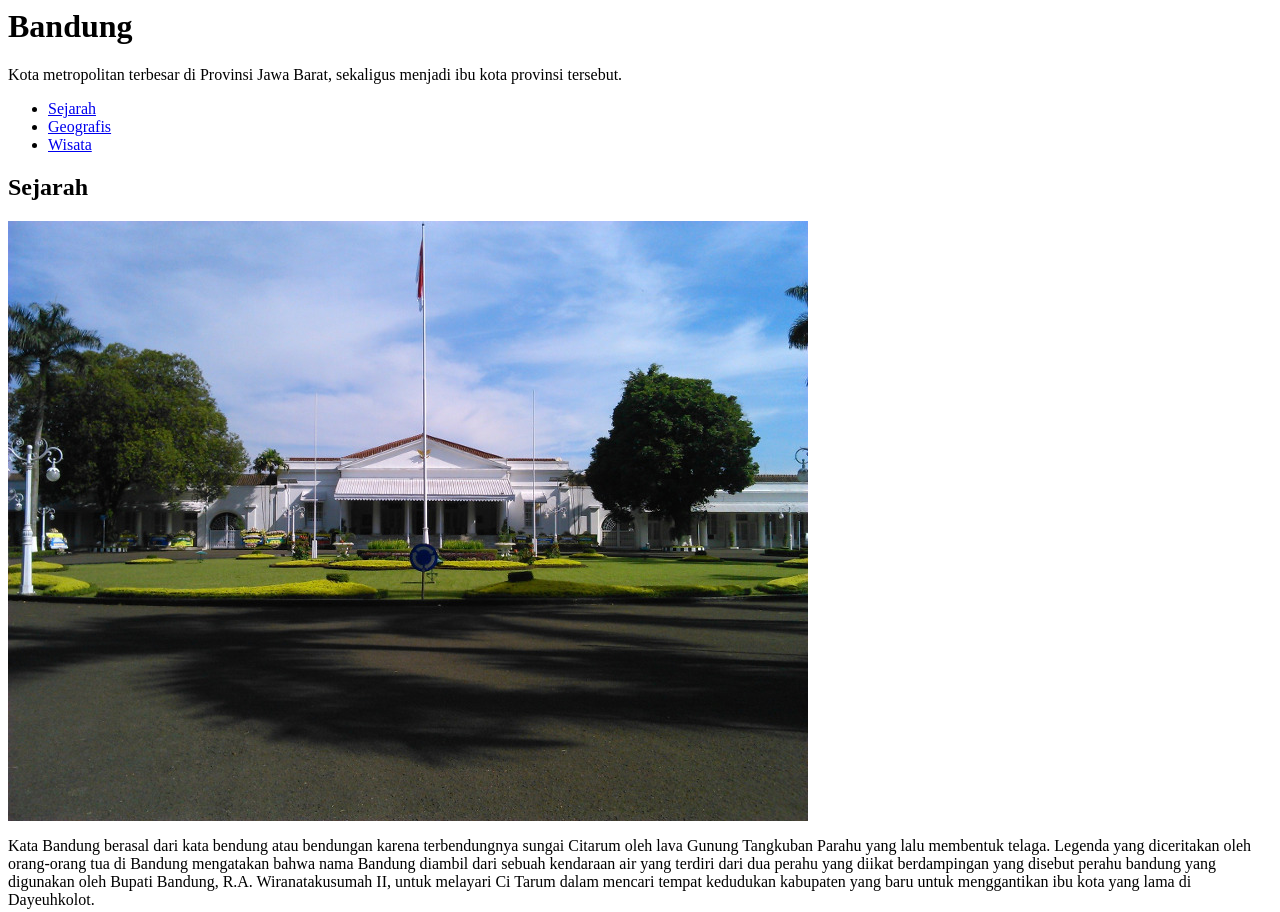
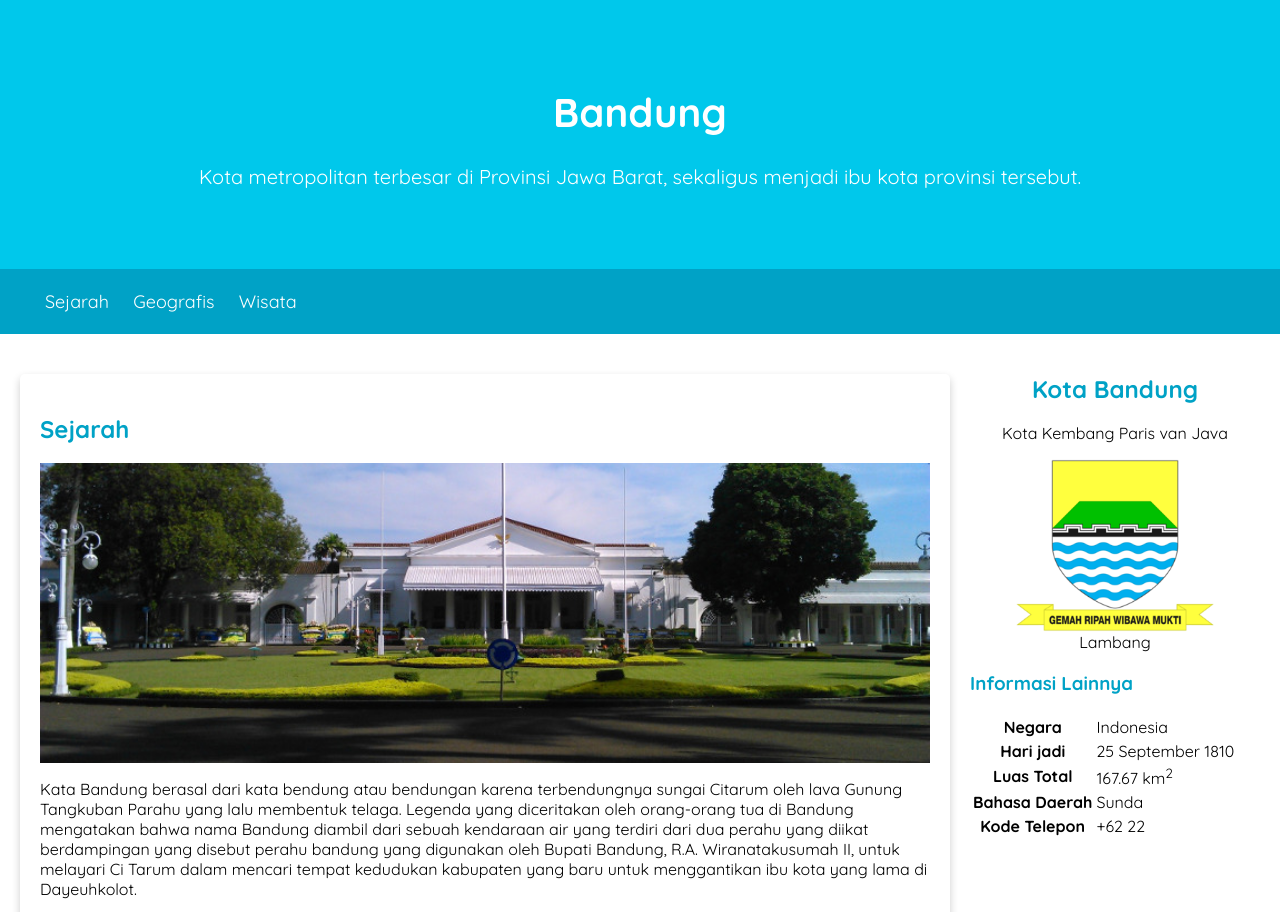
Before and after one commit to sofim204/belajar_dasar_pemrograman_web_dicoding, a plain HTML site: page index.html in a window 1280 px wide. Shown: the top 912 px of the page. Drawn offline with Linux system fonts and the light colour scheme.

Commit message:
deep in css

```diff
--- /dev/null
+++ b/assets/styles/styles.css
@@ -0,0 +1,107 @@
+* {
+    box-sizing: border-box;
+}
+
+body {
+    font-family: 'Quicksand', sans-serif;
+    margin: 0;
+    padding: 0;
+}
+
+h2, h3 {
+    color: #00a2c6;
+}
+
+footer {
+    padding: 20px;
+    color: white;
+    background-color: #00a2c6;
+    text-align: center;
+    font-weight: bold;
+}
+
+nav a {
+    font-size: 18px;
+    font-weight: 400;
+    text-decoration: none;
+    color: white;
+}
+
+nav a:hover {
+    font-weight: bold;
+}
+
+.profile header {
+    text-align: center;
+}
+
+.featured-image {
+    width: 100%;
+    max-height: 300px;
+    object-fit: cover;
+    object-position: center;
+}
+
+.profile-img {
+    width: 200px;
+}
+
+.card {
+    box-shadow: 0 4px 8px 0 rgba(0, 0, 0, 0.2);
+    border-radius: 5px;
+    padding: 20px;
+    margin-top: 20px;
+}
+
+.jumbotron {
+    font-size: 20px;
+    padding: 60px;
+    background-color: #00c8eb;
+    text-align: center;
+    color: white;
+}
+
+nav li {
+    display: inline;
+    list-style-type: none;
+    margin-right: 20px;
+}
+
+nav {
+    background-color: #00a2c6;
+    padding: 5px;
+    position: sticky;
+    top: 0;
+}
+
+main {
+    padding: 20px;
+    overflow: auto;
+}
+
+#content {
+    float: left;
+    width: 75%;
+}
+
+aside {
+    float: right;
+    width: 25%;
+    padding-left: 20px;
+}
+
+header {
+    display: inline;
+}
+
+/*
+Aturan kode styling akan ditetapkan pada saat ukuran lebar viewport
+maksimal 1000 piksel. Dengan kata lain, styling akan diterapkan
+jika lebar viewport di bawah 1000 piksel.
+*/
+@media screen and (max-width: 1000px) {
+    #content, aside {
+        width: 100%;
+        padding: 0;
+    }
+}
--- a/index.html
+++ b/index.html
@@ -1,14 +1,28 @@
 <html>
     <head>
         <meta charset="utf-8">
+        <meta name="viewport" content="width=device-width, initial-scale=1">
         <title>Halaman Profil Bandung</title>
+
+        <!-- My Own Styles -->
+        <link rel="stylesheet" href="assets/styles/styles.css">
+
+        <!-- Google Fonts -->
+        <link rel="preconnect" href="https://fonts.googleapis.com">
+        <link rel="preconnect" href="https://fonts.gstatic.com" crossorigin>
+        <link
+            href="https://fonts.googleapis.com/css2?family=Quicksand:wght@400;700&display=swap"
+            rel="stylesheet"
+        />
     </head>
     <body>
         <header>
-            <h1>Bandung</h1>
-            <p>
-                Kota metropolitan terbesar di Provinsi Jawa Barat, sekaligus menjadi ibu kota provinsi tersebut.
-            </p>
+            <div class="jumbotron">
+                <h1>Bandung</h1>
+                <p>
+                    Kota metropolitan terbesar di Provinsi Jawa Barat, sekaligus menjadi ibu kota provinsi tersebut.
+                </p>
+            </div>
             <nav>
                 <ul>
                     <li><a href="#sejarah">Sejarah</a></li>
@@ -21,9 +35,9 @@
         <main>
             <!-- Konten artikel -->
             <div id="content">
-                <article id="sejarah">
+                <article id="sejarah" class="card">
                     <h2>Sejarah</h2>
-                    <img src="assets/image/history.jpg" alt="Sejarah" />
+                    <img src="assets/image/history.jpg" class="featured-image" alt="Sejarah" />
                     <p>
                         Kata Bandung berasal dari kata bendung atau bendungan karena terbendungnya sungai Citarum oleh lava Gunung Tangkuban Parahu yang lalu membentuk telaga. Legenda yang diceritakan oleh orang-orang tua di Bandung mengatakan bahwa nama Bandung diambil dari sebuah kendaraan air yang terdiri dari dua perahu yang diikat berdampingan yang disebut perahu bandung yang digunakan oleh Bupati Bandung, R.A. Wiranatakusumah II, untuk melayari Ci Tarum dalam mencari tempat kedudukan kabupaten yang baru untuk menggantikan ibu kota yang lama di Dayeuhkolot.
                     </p>
@@ -33,9 +47,9 @@
                     </p>
                 </article>
 
-                <article id="geografis">
+                <article id="geografis" class="card">
                     <h2>Geografis</h2>
-                    <img src="assets/image/geografis.jpg" alt="Geografis" />
+                    <img src="assets/image/geografis.jpg" class="featured-image" alt="Geografis" />
                     <p>
                         Kota Bandung dikelilingi oleh pegunungan, sehingga bentuk morfologi wilayahnya bagaikan sebuah mangkok raksasa, secara geografis kota ini terletak di tengah-tengah provinsi Jawa Barat, serta berada pada ketinggian ±768 m di atas permukaan laut, dengan titik tertinggi di berada di sebelah utara dengan ketinggian 1.050 meter di atas permukaan laut dan sebelah selatan merupakan kawasan rendah dengan ketinggian 675 meter di atas permukaan laut.
                     </p>
@@ -45,7 +59,7 @@
                     </p>
                 </article>
 
-                <article id="wisata">
+                <article id="wisata" class="card">
                     <h2>Wisata</h2>
                     <p>
                         Sejak dibukanya Jalan Tol Cipularang, kota Bandung telah menjadi tujuan utama dalam menikmati liburan akhir pekan terutama dari masyarakat yang berasal dari Jakarta sekitarnya. Selain menjadi kota wisata belanja, kota Bandung juga dikenal dengan sejumlah besar bangunan lama berarsitektur peninggalan Belanda.
@@ -53,7 +67,7 @@
 
                     <section>
                         <h3>Farm House Lembang</h3>
-                        <img src="assets/image/farm-house.jpg" alt="Farm house" />
+                        <img src="assets/image/farm-house.jpg" class="featured-image" alt="Farm house" />
                         <p>
                             Berada di jalur utama Bandung-Lembang, Farm House menjadi objek wisata yang tidak pernah sepi pengunjung. Selain karena letaknya strategis, kawasan ini juga menghadirkan nuansa wisata khas Eropa. Semua itu diterapkan dalam bentuk spot swafoto Instagramable.
                         </p>
@@ -61,7 +75,7 @@
 
                     <section>
                         <h3>Observatorium Bosscha</h3>
-                        <img src="assets/image/bosscha.jpg" alt="Bosscha" />
+                        <img src="assets/image/bosscha.jpg" class="featured-image" alt="Bosscha" />
                         <p>
                             Memiliki beberapa teleskop, antara lain, Refraktor Ganda Zeiss, Schmidt Bimasakti, Refraktor Bamberg, Cassegrain GOTO, dan Teleskop Surya. Refraktor Ganda Zeiss adalah jenis teleskop terbesar untuk meneropong bintang. Benda ini diletakkan pada atap kubah sehingga saat teropong digunakan, atap tersebut harus dibuka. Observatorium Bosscha boleh dikunjungi oleh siapa pun, tanpa tiket. Namun, bagi yang ingin menggunakan teleskop Zeiss, wajib mendaftarkan diri. Untuk instansi atau lembaga pendidikan, diberikan jadwal hari Selasa sampai Jumat. Sementara itu, kunjungan individu dibuka setiap hari Sabtu.
                         </p>
@@ -71,12 +85,12 @@
 
             <!-- Konten samping -->
             <aside>
-                <article>
+                <article class="profile">
                     <header>
                         <h2>Kota Bandung</h2>
                         <p>Kota Kembang Paris van Java</p>
                         <figure>
-                            <img src="assets/image/bandung-badge.png" alt="kota bandung">
+                            <img src="assets/image/bandung-badge.png" class="profile-img" alt="kota bandung">
                             <figcaption>Lambang</figcaption>
                         </figure>
                     </header>
```
